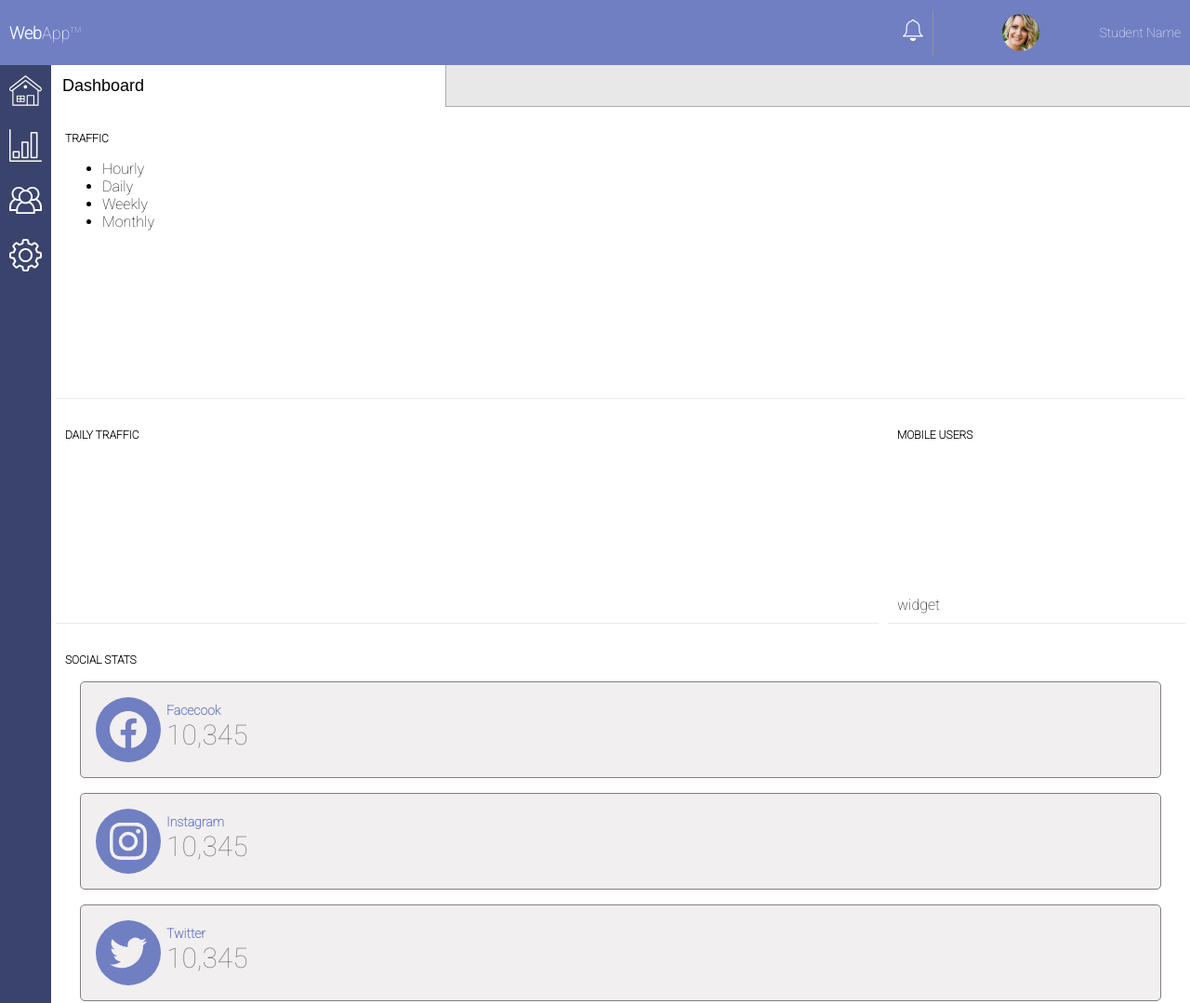
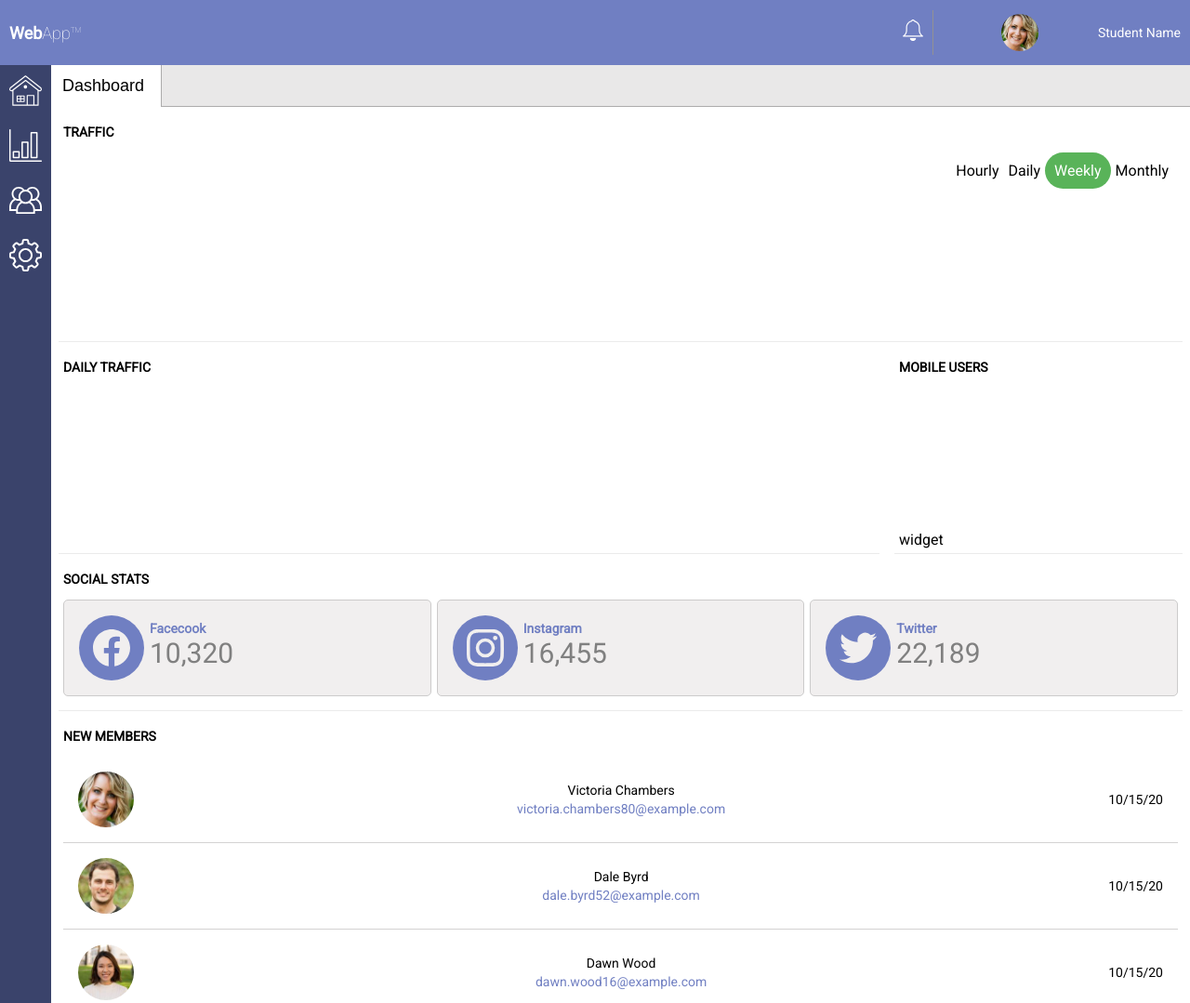
Before and after one commit to MSchreijenberg/Techdegree_Unit_7, a plain HTML site: page index.html in a window 1280 px wide. Shown: the top 1079 px of the page at 93% size. Drawn offline with Linux system fonts and the light colour scheme.

Commit message:
next update, more styling done

```diff
--- a/css/styles.css
+++ b/css/styles.css
@@ -93,6 +93,11 @@ main{
 
 }
 
+a{
+    text-decoration: none;
+    color:rgb(112, 127, 194) ;
+}
+
 .main-header{
     grid-area: 1 / 1;
     display: flex;
@@ -119,15 +124,15 @@ h2{
 }
 
 main h3{
-    font-size: 12px;
+    font-size: 14px;
     text-transform: uppercase;
 }
 
 /* section styling */
 section{
-    padding: 10px;
+    padding: 5px;
     border-bottom: .1px rgb(235, 235, 235) solid;
-    margin: 5px;
+    margin: 0px 8px;
 }
 
 .widget-container{
@@ -135,20 +140,46 @@ section{
     flex-direction: column;
 }
 
+/* traffic */
 
+.traffic-nav{
+    list-style-type: none;
+    display: flex;
+    flex-direction: row;
+    justify-content: space-evenly;
+    align-items: center;
+    padding: 0;
+    margin: 5px;
+}
+.traffic-nav-link{
+    padding: 5px;
+    font-weight: 400;
+}
+
+.active{
+    color: white;
+    background-color: rgb(89, 179, 89);
+    border-radius: 25px;
+    padding: 10px;
+}
 
 
 
 /* socials */
+
+.social{
+    display: flex;
+    flex-direction: column;
+}
 .social-container{
     display: flex;
     flex-direction: row;
     justify-content: left;
     background-color: rgb(241, 239, 239);
     border-radius: 5px;
-    border: 1px solid grey;
+    border: 1px solid rgb(204, 203, 203);
     padding: 1em;
-    margin: 1em;
+    margin: 0 0 10px 0;
     }
 
 
@@ -214,7 +245,6 @@ section{
     border-radius: 50%;
 
 }
-
 .profile-img-top{
     height: 40px;
     width: 40px;
@@ -225,10 +255,6 @@ section{
     height: 60px;
     width: 60px;
 }
-
-/* Buttons */
-
-
 
 /* Message */
 .form-area,
@@ -249,7 +275,6 @@ section{
 
 /* settings */
 
-
 .switches{
     display: flex;
     flex-direction: column;
@@ -266,9 +291,7 @@ section{
     display: flex;
     flex-direction: row;
     align-items: center;
-    justify-content: space-between;
     margin-bottom: 30px;
-
 
 }
 
@@ -278,7 +301,7 @@ label span{
 }
 
 label strong{
-    flex-basis: 75%;
+    flex-basis: 210px;
 }
 
 .button-primary,
@@ -295,6 +318,10 @@ label strong{
 
 .button-disabled{
     background-color: rgb(173, 172, 172);
+}
+
+.switch-ios.switch-light > span {
+    width: 125px;
 }
 
 /* media queries */
@@ -323,6 +350,18 @@ label strong{
         grid-column: 1 /span 2 ;
     }
 
+    .main-header{
+        grid-column: 1/span 2;
+    }
+
+    .main-header-search{
+        flex-basis: 75%;
+    }
+
+    .traffic-nav{
+        justify-content: flex-end;
+    }
+
     .daily
     {
         grid-column: 1 / span 1;
@@ -333,11 +372,28 @@ label strong{
         grid-column: 2 / span 1;
     }
 
-    nav{
-        grid-template-columns: 1fr;
-        grid-template-rows: auto;
+    .social{
+        flex-direction: row;
+        flex-wrap: wrap;
+        justify-content: space-between;
     }
 
+    .social h3{
+        flex-basis: 100%;
+    }
+
+    .social-container{
+        flex-basis: 33%;
+    }
+    .member-container,
+    .member-activity{
+    flex-direction: row;
+    justify-content: space-between;
+    }
+    .members-text{
+        flex-basis: 75%;
+        text-align: left;
+    }
 
 
 
--- a/index.html
+++ b/index.html
@@ -4,10 +4,11 @@
       <meta charset="utf-8">
       <title>WebApp</title>
       <meta name="viewport" content="width=device-width, initial-scale=1">
+
+      <link rel="stylesheet" href="css/toggle-switch.css">
+      <link rel="preconnect" href="https://fonts.gstatic.com">
+<link href="https://fonts.googleapis.com/css2?family=Roboto:ital,wght@0,100;0,400;1,300&display=swap" rel="stylesheet">
       <link rel="stylesheet" href="css/styles.css">
-      <link rel="stylesheet" href="css/toggle-switch.css">
-        <link rel="preconnect" href="https://fonts.gstatic.com">
-      <link href="https://fonts.googleapis.com/css2?family=Roboto:wght@100&display=swap" rel="stylesheet">
     </head>
     <body class="grid-container">
         <header>
@@ -46,7 +47,7 @@
             <section class="traffic" id="traffic">
                 <div class="traffic-header">
                     <h3>Traffic</h3>
-                    <ul class="traffic nav">
+                    <ul class="traffic-nav">
                         <li class="traffic-nav-link">Hourly</li>
                         <li class="traffic-nav-link">Daily</li>
                         <li class="traffic-nav-link active">Weekly</li>
@@ -84,7 +85,7 @@
                     </div>
                     <div class="social-text">
                         <p>Facecook</p>
-                        <p>10,345</p>
+                        <p>10,320</p>
                     </div>
                 </div>
                 <div class="social-container">
@@ -95,7 +96,7 @@
                     </div>
                     <div class="social-text">
                         <p>Instagram</p>
-                        <p>10,345</p>
+                        <p>16,455</p>
                     </div>
                 </div>
                 <div class="social-container">
@@ -106,7 +107,7 @@
                     </div>
                     <div class="social-text">
                         <p>Twitter</p>
-                        <p>10,345</p>
+                        <p>22,189</p>
                     </div>
                 </div>
             </section>
```
